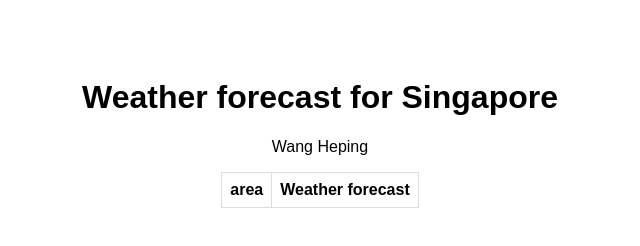
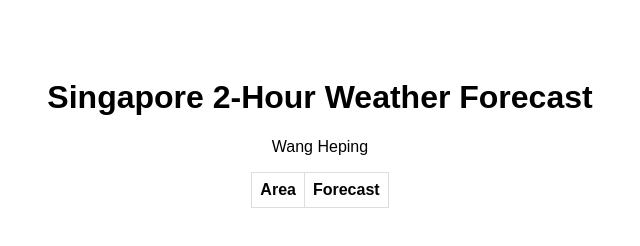
Before and after one commit to PeaceWang110/HCDIV-1, a plain HTML site: page index.html in a window 1280 px wide. Shown: the whole page, without its empty margins (320-960 px from the left). Drawn offline with Linux system fonts and the light colour scheme; no server answers.

Commit message:
Update index.html

```diff
--- a/index.html
+++ b/index.html
@@ -3,7 +3,7 @@
 <head>
     <meta charset="UTF-8">
     <meta name="viewport" content="width=device-width, initial-scale=1.0">
-    <title>Weather forecast for Singapore</title>
+    <title>Singapore 2-Hour Weather Forecast</title>
     <style>
         body {
             font-family: Arial, sans-serif;
@@ -21,13 +21,14 @@
     </style>
 </head>
 <body>
-    <h1>Weather forecast for Singapore</h1>
+    <h1>Singapore 2-Hour Weather Forecast</h1>
     <p>Wang Heping</p>
+
     <table>
         <thead>
             <tr>
-                <th>area</th>
-                <th>Weather forecast</th>
+                <th>Area</th>
+                <th>Forecast</th>
             </tr>
         </thead>
         <tbody id="weather-data"></tbody>
@@ -40,15 +41,17 @@
                 const data = await response.json();
                 const forecasts = data.items[0].forecasts;
                 const tableBody = document.getElementById('weather-data');
+                tableBody.innerHTML = '';
 
                 forecasts.forEach(forecast => {
                     const row = `<tr><td>${forecast.area}</td><td>${forecast.forecast}</td></tr>`;
                     tableBody.innerHTML += row;
                 });
             } catch (error) {
-                console.error("无法获取天气数据:", error);
+                console.error("Failed to fetch weather data:", error);
             }
         }
+
         fetchWeather();
     </script>
 </body>
```
